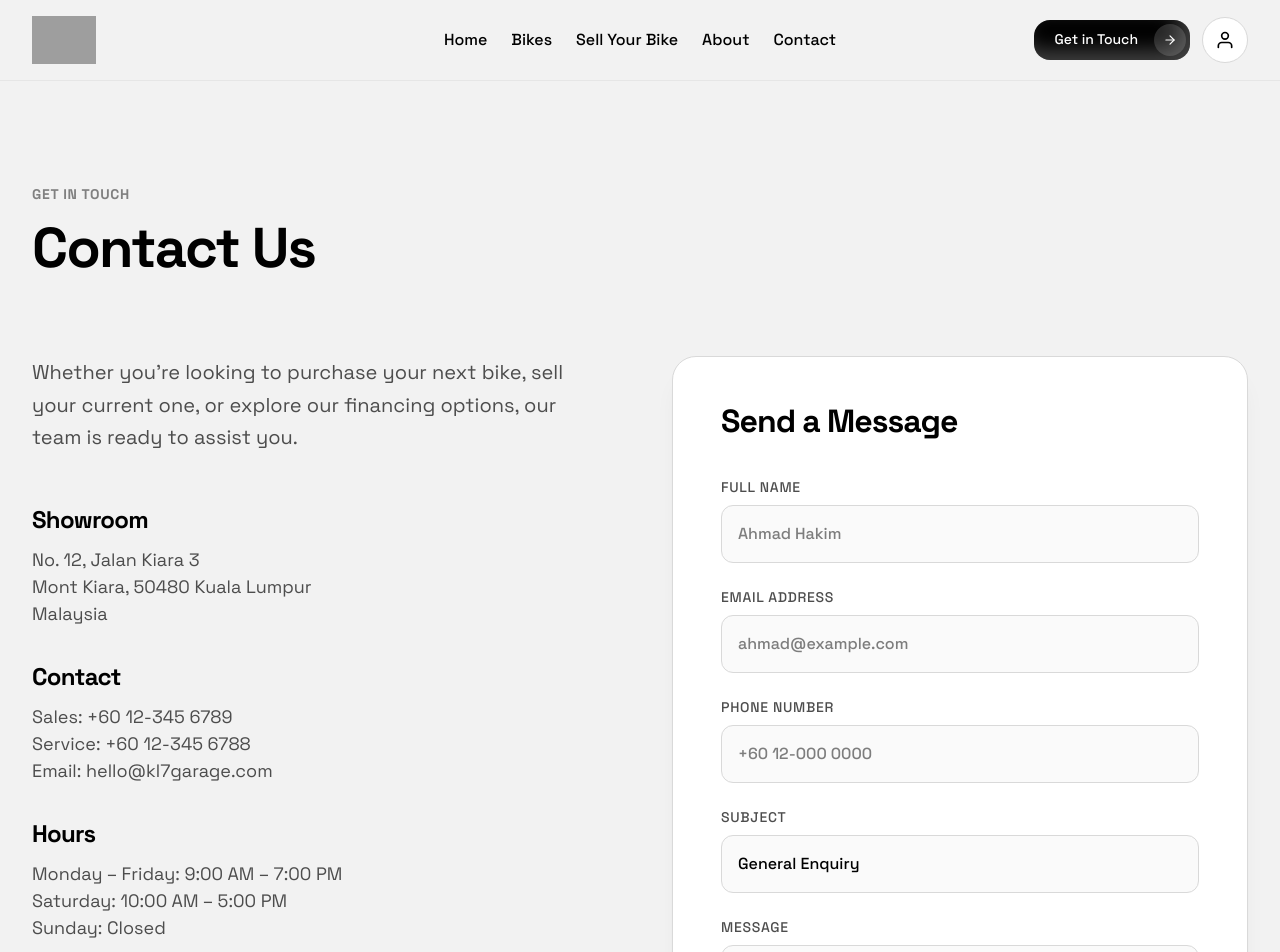
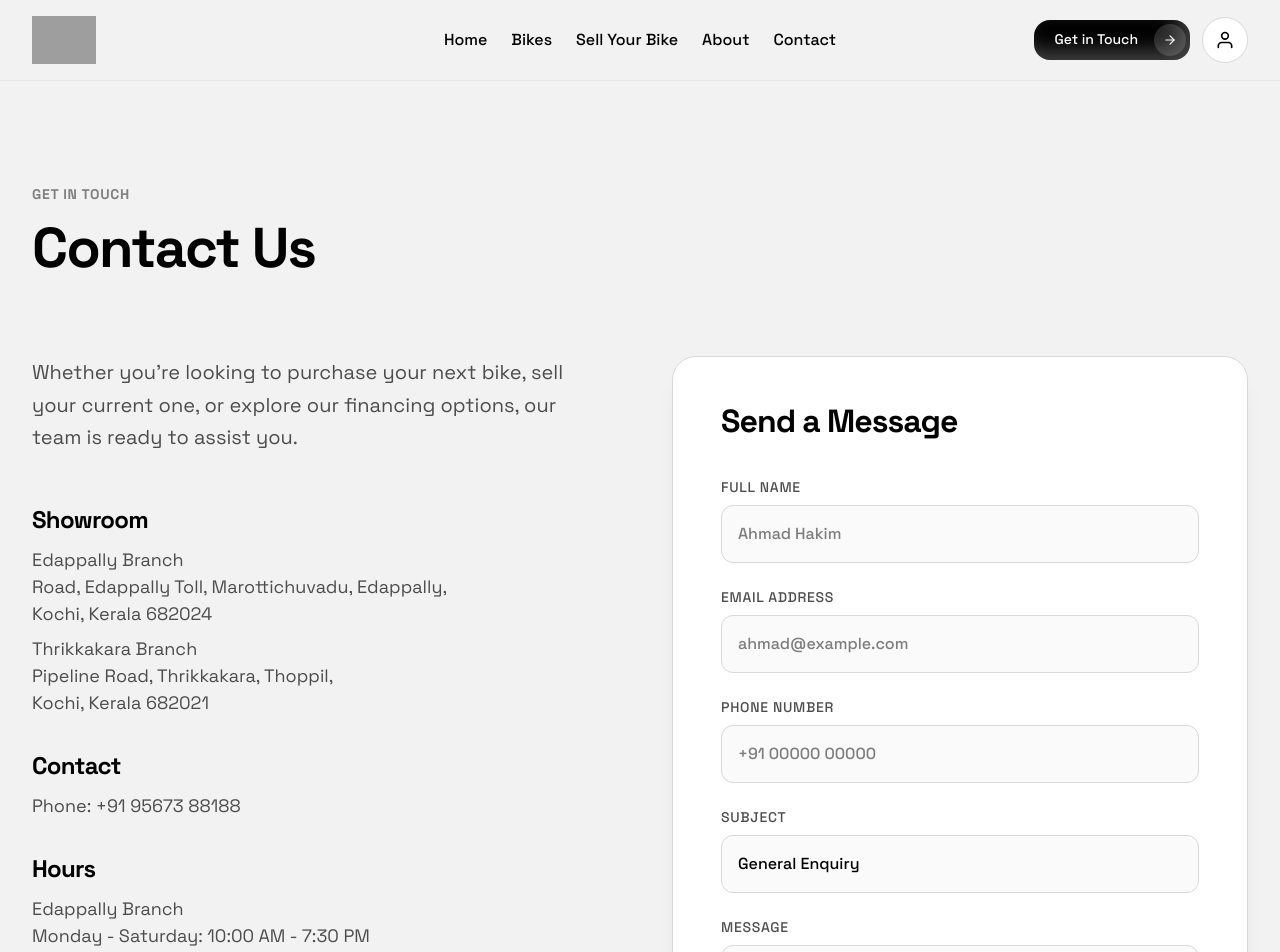
Before and after one commit to nershelnelson444-hash/kl7_merged, a React (Vite) app in the folder kl7_merged/user-app/: page /contact in a window 1280 px wide. Shown: the top 952 px of the page. Built offline with nearby package versions, Linux system fonts and the light colour scheme; grey boxes are pictures that could not be loaded.

Commit message:
some changes

```diff
--- a/kl7_merged/user-app/src/pages/AboutUs.tsx
+++ b/kl7_merged/user-app/src/pages/AboutUs.tsx
@@ -297,12 +297,12 @@ export default function AboutUs() {
           <div className="flex flex-col gap-8">
             <ScrollReveal staggerIndex={1} offsetStart="start 90%" offsetEnd="start 55%">
               <p className="text-[#3A3A3A] text-[17px] leading-relaxed">
-                KL7 Garage was founded with one conviction: that buying a pre-owned motorcycle in Kerala shouldn't feel like a negotiation you're bound to lose. Our founder, a lifelong rider, experienced firsthand the opacity, pressure tactics, and broken trust that defined the industry.
+                For the past 10 years, KL7 Garage has been one of Kerala’s trusted destinations for premium pre-owned motorcycles. Built from a passion for riding and a commitment to quality, we have helped hundreds of riders buy and sell motorcycles with complete confidence, transparency, and peace of mind.
               </p>
             </ScrollReveal>
             <ScrollReveal staggerIndex={2} offsetStart="start 90%" offsetEnd="start 55%">
               <p className="text-[#3A3A3A] text-[17px] leading-relaxed">
-                So he built the showroom he wished had existed — one where every price is transparent, every bike is rigorously inspected, and every customer leaves feeling respected. We've served over 500 riders and built a reputation across Kochi that speaks for itself.
+                With 500+ happy customers and a strong reputation in Kochi, KL7 Garage continues to deliver carefully inspected motorcycles, fair pricing, and exceptional service. Every bike that leaves our showroom carries more than just value — it carries trust built over a decade.
               </p>
             </ScrollReveal>
             <ScrollReveal staggerIndex={3} offsetStart="start 90%" offsetEnd="start 55%">
--- a/kl7_merged/user-app/src/pages/Contact.tsx
+++ b/kl7_merged/user-app/src/pages/Contact.tsx
@@ -89,9 +89,14 @@ export default function Contact() {
                   <div className="flex flex-col gap-2">
                     <h3 className="text-[24px] font-bold tracking-[-0.03em]">Showroom</h3>
                     <p className="text-[18px] text-text-black-muted">
-                      No. 12, Jalan Kiara 3<br />
-                      Mont Kiara, 50480 Kuala Lumpur<br />
-                      Malaysia
+                      Edappally Branch<br />
+                      Road, Edappally Toll, Marottichuvadu, Edappally,<br />
+                      Kochi, Kerala 682024
+                    </p>
+                    <p className="text-[18px] text-text-black-muted">
+                      Thrikkakara Branch<br />
+                      Pipeline Road, Thrikkakara, Thoppil,<br />
+                      Kochi, Kerala 682021
                     </p>
                   </div>
                 </StaggerItem>
@@ -100,9 +105,7 @@ export default function Contact() {
                   <div className="flex flex-col gap-2">
                     <h3 className="text-[24px] font-bold tracking-[-0.03em]">Contact</h3>
                     <p className="text-[18px] text-text-black-muted">
-                      Sales: +60 12-345 6789<br />
-                      Service: +60 12-345 6788<br />
-                      Email: hello@kl7garage.com
+                      Phone: +91 95673 88188<br />
                     </p>
                   </div>
                 </StaggerItem>
@@ -111,9 +114,14 @@ export default function Contact() {
                   <div className="flex flex-col gap-2">
                     <h3 className="text-[24px] font-bold tracking-[-0.03em]">Hours</h3>
                     <p className="text-[18px] text-text-black-muted">
-                      Monday – Friday: 9:00 AM – 7:00 PM<br />
-                      Saturday: 10:00 AM – 5:00 PM<br />
-                      Sunday: Closed
+                      Edappally Branch <br />
+                      Monday - Saturday: 10:00 AM - 7:30 PM <br />
+                      Sunday: 10:30 AM - 5:00 PM <br />
+                      </p>
+                    <p className="text-[18px] text-text-black-muted">
+                      Thrikkakara Branch <br />
+                      Monday - Saturday: 10:00 AM - 7:30 PM <br />
+                      Sunday: 10:30 AM - 5:00 PM <br />
                     </p>
                   </div>
                 </StaggerItem>
@@ -182,7 +190,7 @@ export default function Contact() {
                       value={formData.phone_number}
                       onChange={handleChange}
                       className="w-full bg-background-mid border border-grey-main rounded-xl px-4 py-4 outline-none focus:border-black-main transition-colors font-medium text-text-black"
-                      placeholder="+60 12-000 0000"
+                      placeholder="+91 00000 00000"
                     />
                   </div>
 
```
